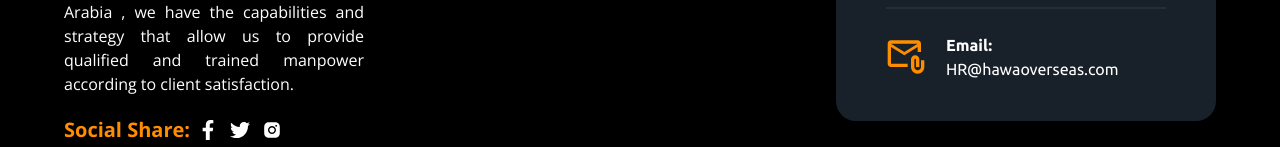
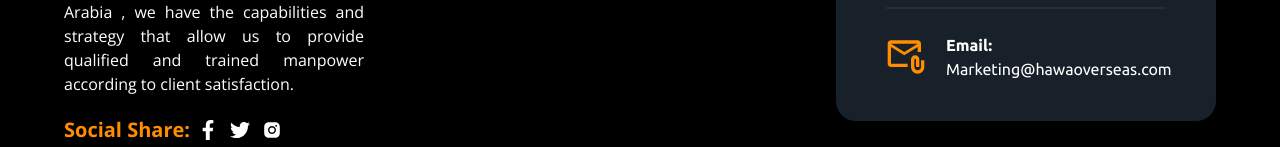
Before and after one commit to ZainUlBasit/Hawa-Web-App, a React (Vite) app: page / in a window 1280 px wide. Shown: the part 7393-7540 px from the top of the page. Built offline with nearby package versions, Linux system fonts and the light colour scheme; a web font is replaced by a local one.

Commit message:
Jobs Added + Logo Changes

```diff
--- a/src/components/Card/JobCard.jsx
+++ b/src/components/Card/JobCard.jsx
@@ -19,7 +19,7 @@ const JobCard = ({ data }) => {
             WebkitLineClamp: 1,
           }}
         >
-          {data.title ? data.title : "Business Development"}
+          {data?.title ? data.title : "Business Development"}
         </h1>
         <div className="flex flex-col gap-y-2">
           <div className="flex items-center gap-x-2 font-[Ubuntu] font-[500]">
@@ -33,7 +33,7 @@ const JobCard = ({ data }) => {
           <div className="flex items-center gap-x-2 font-[Ubuntu] font-[500]">
             <LiaMoneyBillSolid className="text-[1.3rem]" />
             <span>
-              {data.SalaryRange
+              {data?.SalaryRange
                 ? data.SalaryRange
                 : "$ 40000 - 50000 per Annum"}
             </span>
@@ -53,7 +53,7 @@ const JobCard = ({ data }) => {
                 WebkitLineClamp: 3,
               }}
             >
-              {data.desc
+              {data?.desc
                 ? data.desc
                 : "Lorem ipsum dolor sit amet consectetur adipisicing elit. Vel sit magnam illum quas blanditiis dolor corrupti a commodi praesentium"}
             </span>
--- a/src/components/Footer/RightCard.jsx
+++ b/src/components/Footer/RightCard.jsx
@@ -22,7 +22,7 @@ const RightCard = () => {
         {
           Icon: MdOutlineAttachEmail,
           HeaderText: "Email",
-          DetailText: "HR@hawaoverseas.com",
+          DetailText: "Marketing@hawaoverseas.com",
         },
       ].map((data, i) => {
         return (
```
Also changed, not shown: public/logo.svg.
